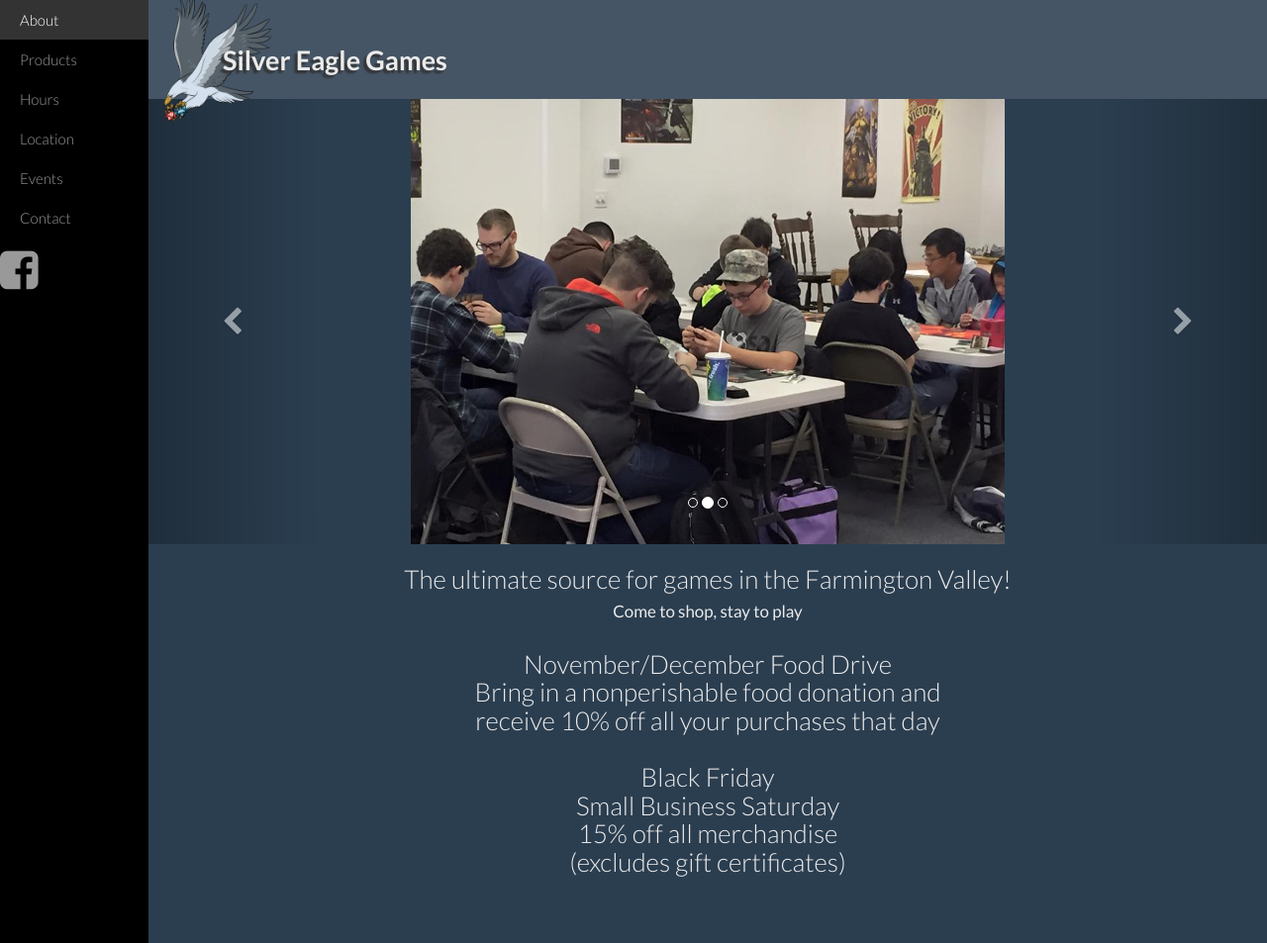
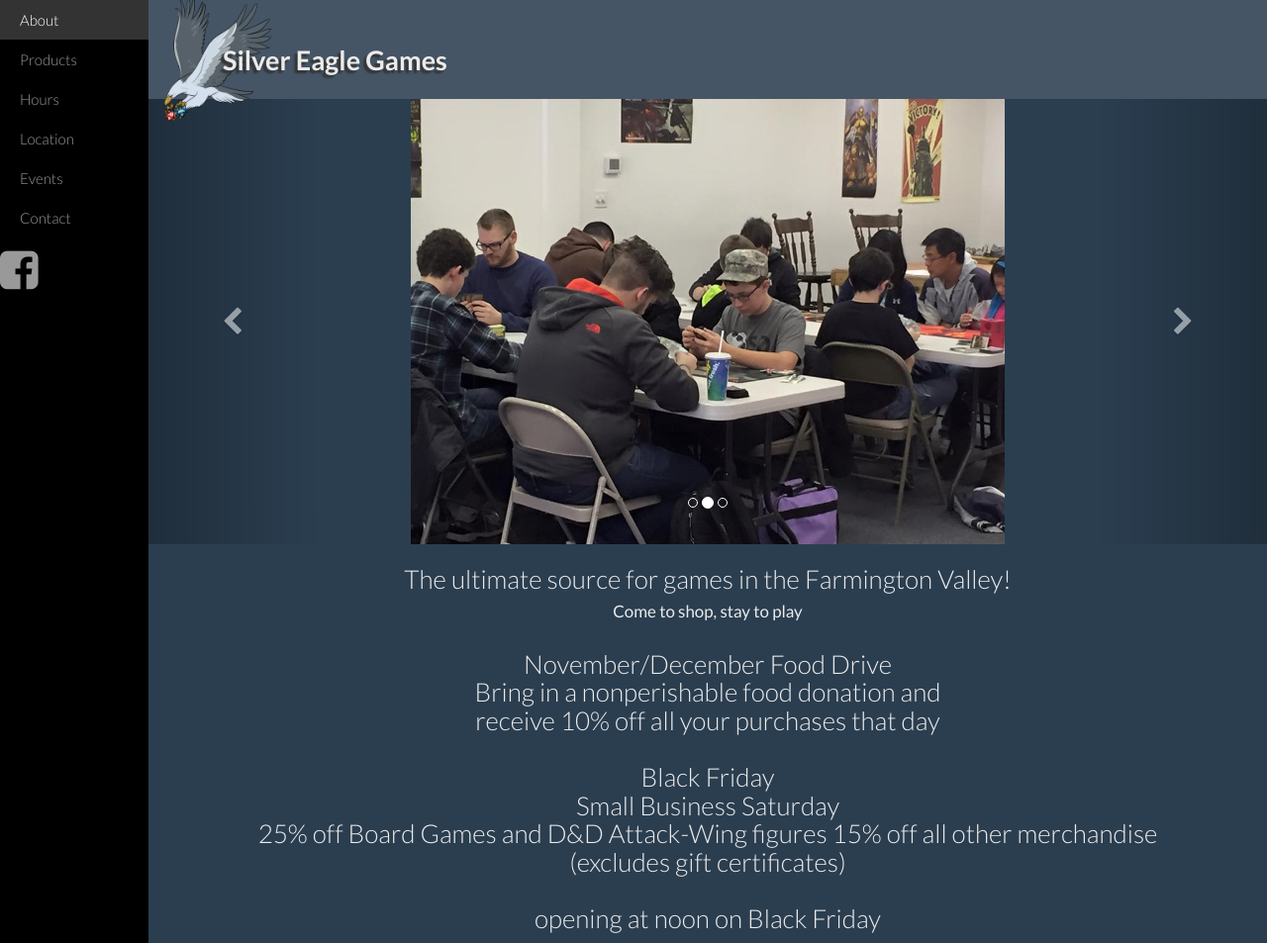
Before and after one commit to sew-admin/sew-admin, a Jekyll site: the page built from index.html, in a window 1280 px wide and 953 px high. Shown: the whole window at 99% size. Built offline with Jekyll 4.4.1, drawn with Linux system fonts in a browser that asks for light colours; nearby versions of some CDN libraries.

Commit message:
Updated 'index.html' via CloudCannon

```diff
--- a/index.html
+++ b/index.html
@@ -14,6 +14,6 @@ carousel:
     caption:
 ---
 
-<h3 class="text-center editable">The ultimate source for games in the Farmington Valley!<br /><small>Come to shop, stay to play</small><br /><br />November/December Food Drive<br />Bring in a nonperishable food donation and<br />receive 10% off all your purchases that day<br /><br />Black Friday<br />Small Business Saturday<br />15% off all merchandise<br />(excludes gift certificates)<br /><br />&nbsp;</h3>
+<h3 class="text-center editable">The ultimate source for games in the Farmington Valley!<br /><small>Come to shop, stay to play</small><br /><br />November/December Food Drive<br />Bring in a nonperishable food donation and<br />receive 10% off all your purchases that day<br /><br />Black Friday<br />Small Business Saturday<br />25% off Board Games and D&amp;D Attack-Wing figures 15% off all other merchandise<br />(excludes gift certificates)<br /><br />opening at noon on Black Friday</h3>
 
 <div class="editable"></div>
```
